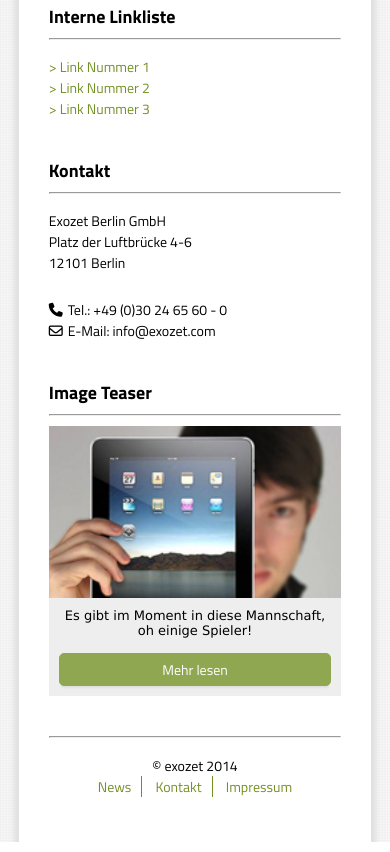
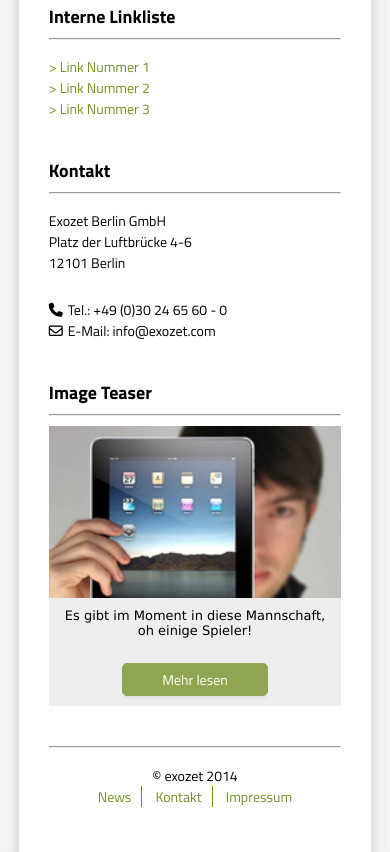
Before and after one commit to shishidor/Exozet-Frontend-Challenge, a plain HTML site: page index.html in a window 390 px wide. Shown: the part 2461-3313 px from the top of the page. Drawn offline with Linux system fonts and the light colour scheme.

Commit message:
Add files via upload

```diff
--- a/css/style.css
+++ b/css/style.css
@@ -181,7 +181,7 @@ nav li{
     border-image: initial;
 }
 
-.button-form{
+#button-form{
 	padding: 5px 17px;
 	margin: 11px 0 0 360px;
 }
@@ -277,7 +277,7 @@ aside li:before{
 	padding: 10px 10px 15px 10px;
 }
 
-.button-side{
+#button-side{
 	padding: 5px 65px;
 	margin: 0 10px 10px 10px;
 }
@@ -336,6 +336,12 @@ aside li:before{
 		margin: 20px auto;
 	}
 
+	#button-side{
+		width: 50%;
+		padding: 5px 10px;
+		margin: 10px auto;
+}
+
 	#side-box{
 		margin-bottom: 40px;
 	}
--- a/index.html
+++ b/index.html
@@ -69,7 +69,7 @@
 							<label for="comment">Kommentar<span class="green-text">*</span></label>
 							<textarea name="comment" id="comment" required></textarea>
 						</div>
-						<input id="button-form" class="button-form button" type="submit" value="Abschicken">
+						<input id="button-form" class="button" type="submit" value="Abschicken">
 					</form>
 				</section>
 
@@ -107,7 +107,7 @@
 				<div id="side-box">
 				<img class="image" src="./images/exozet_imageteaser.jpg" alt="Exozet Image Teaser">
 				<p>Es gibt im Moment in diese Mannschaft, oh einige Spieler!</p>
-				<button class="button-side button">Mehr lesen</button>
+				<button id="button-side" class="button">Mehr lesen</button>
 				</div>
 			</aside>
 			<div class="clr"></div>
```
